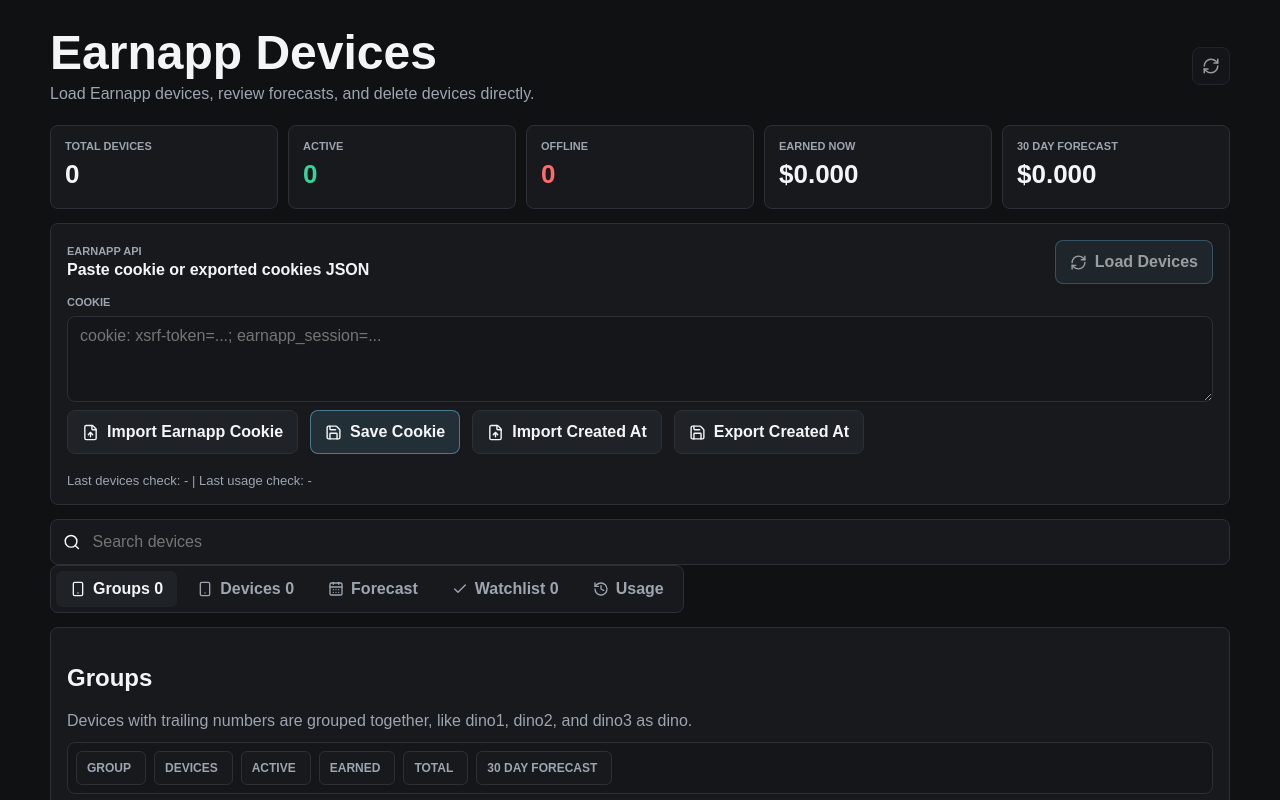
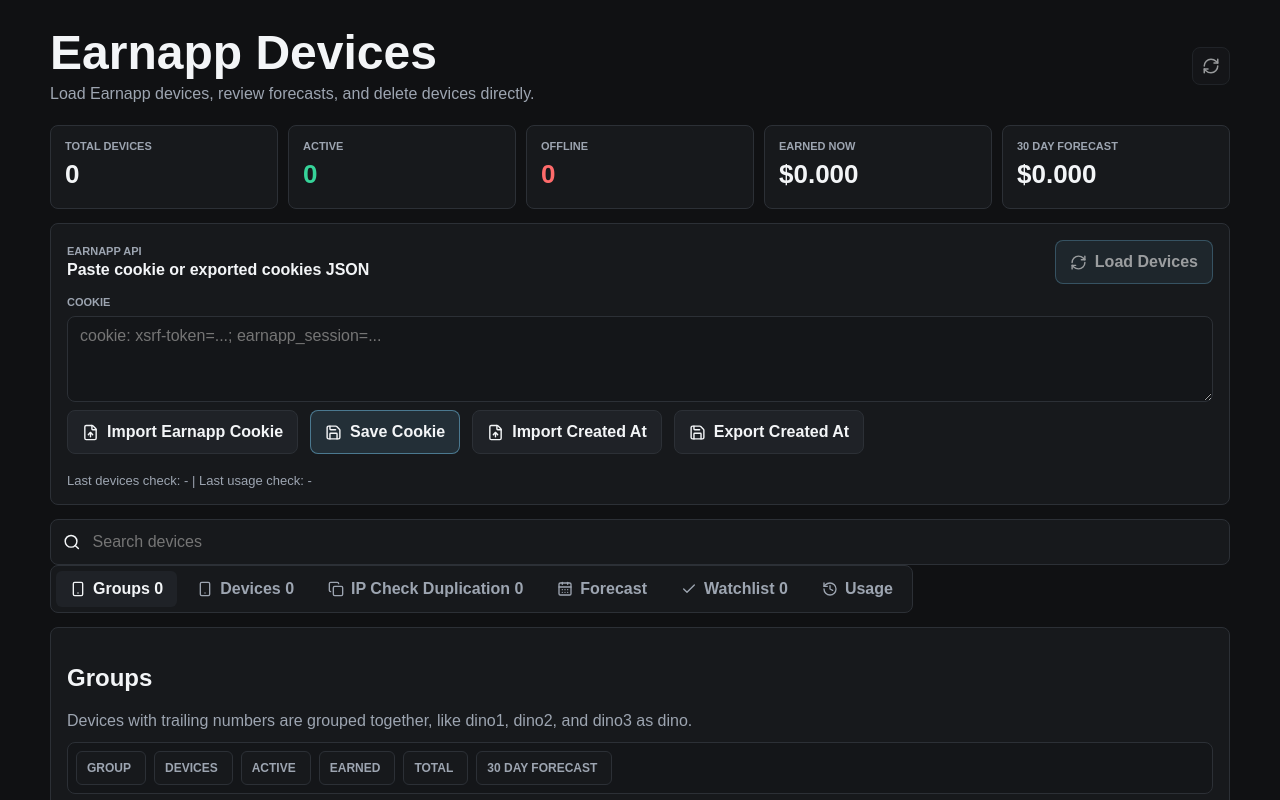
Before and after one commit to iansrnf/earnapp_monitoring, a Next.js app: page / in a window 1280 px wide. Shown: the top 800 px of the page. Built offline with nearby package versions, Linux system fonts and the light colour scheme.

Commit message:
IP address detect

```diff
--- a/app/globals.css
+++ b/app/globals.css
@@ -410,6 +410,10 @@ table {
 
 .usageTable table {
   min-width: 720px;
+}
+
+.duplicateIpTable table {
+  min-width: 520px;
 }
 
 .watchlistTable table {
--- a/app/page.tsx
+++ b/app/page.tsx
@@ -1,7 +1,7 @@
 "use client";
 
 import { useCallback, useEffect, useMemo, useRef, useState } from "react";
-import { CalendarDays, Check, FileUp, History, Pencil, RefreshCw, Save, Search, Smartphone, Trash2, X } from "lucide-react";
+import { CalendarDays, Check, Copy, FileUp, History, Pencil, RefreshCw, Save, Search, Smartphone, Trash2, X } from "lucide-react";
 import {
   EARNAPP_COOKIE_STORAGE_KEY,
   EARNAPP_COOKIE_NEVER_EXPIRES_AT,
@@ -46,6 +46,12 @@ type UsageRow = {
   point: EarnAppUsagePoint;
 };
 
+type DuplicateIpRow = {
+  key: string;
+  device: EarnAppDevice;
+  ip: string;
+};
+
 type ForecastRow = {
   device: EarnAppDevice;
   days: number;
@@ -84,7 +90,7 @@ type WatchlistRow = {
   status: WatchlistStatus;
 };
 
-type Tab = "groups" | "devices" | "forecast" | "watchlist" | "usage";
+type Tab = "groups" | "devices" | "ip-duplication" | "forecast" | "watchlist" | "usage";
 type SortDirection = "asc" | "desc";
 type SortConfig = {
   tab: Tab;
@@ -954,6 +960,34 @@ export default function EarnappDevicesPage() {
     return rows.sort((first, second) => second.point.date.localeCompare(first.point.date));
   }, [filteredDevices, getDeviceUsage]);
 
+  const duplicateIpRows = useMemo<DuplicateIpRow[]>(() => {
+    const devicesByIp = new Map<string, Map<string, EarnAppDevice>>();
+
+    filteredDevices.forEach((device, deviceIndex) => {
+      const deviceKey = device.uuid || `${device.title}-${deviceIndex}`;
+
+      device.ips.forEach((ip) => {
+        const normalizedIp = ip.trim().toLowerCase();
+
+        if (!normalizedIp) return;
+
+        const ipDevices = devicesByIp.get(normalizedIp) ?? new Map<string, EarnAppDevice>();
+        ipDevices.set(deviceKey, device);
+        devicesByIp.set(normalizedIp, ipDevices);
+      });
+    });
+
+    return Array.from(devicesByIp.entries()).flatMap(([ip, ipDevices]) =>
+      ipDevices.size > 1
+        ? Array.from(ipDevices.entries()).map(([deviceKey, device]) => ({
+            key: `${ip}-${deviceKey}`,
+            device,
+            ip,
+          }))
+        : [],
+    );
+  }, [filteredDevices]);
+
   const watchlistRows = useMemo<WatchlistRow[]>(() => {
     return filteredDevices
       .map((device) => {
@@ -1078,6 +1112,16 @@ export default function EarnappDevicesPage() {
         return "";
       }),
     [sortConfig, usageRows],
+  );
+
+  const sortedDuplicateIpRows = useMemo(
+    () =>
+      sortRows(duplicateIpRows, sortConfig, "ip-duplication", (row, key) => {
+        if (key === "device") return row.device.title;
+        if (key === "ip") return row.ip;
+        return "";
+      }),
+    [duplicateIpRows, sortConfig],
   );
 
   const sortedWatchlistRows = useMemo(
@@ -1266,23 +1310,27 @@ export default function EarnappDevicesPage() {
         </div>
 
         <div className="tabs" role="tablist" aria-label="Earnapp views">
-          <button type="button" className={`tab ${tab === "groups" ? "active" : ""}`} onClick={() => setTab("groups")} aria-selected={tab === "groups"}>
+          <button type="button" role="tab" className={`tab ${tab === "groups" ? "active" : ""}`} onClick={() => setTab("groups")} aria-selected={tab === "groups"}>
             <Smartphone size={16} />
             <span>Groups {groupedDevices.length}</span>
           </button>
-          <button type="button" className={`tab ${tab === "devices" ? "active" : ""}`} onClick={() => setTab("devices")} aria-selected={tab === "devices"}>
+          <button type="button" role="tab" className={`tab ${tab === "devices" ? "active" : ""}`} onClick={() => setTab("devices")} aria-selected={tab === "devices"}>
             <Smartphone size={16} />
             <span>Devices {filteredDevices.length}</span>
           </button>
-          <button type="button" className={`tab ${tab === "forecast" ? "active" : ""}`} onClick={() => setTab("forecast")} aria-selected={tab === "forecast"}>
+          <button type="button" role="tab" className={`tab ${tab === "ip-duplication" ? "active" : ""}`} onClick={() => setTab("ip-duplication")} aria-selected={tab === "ip-duplication"}>
+            <Copy size={16} />
+            <span>IP Check Duplication {duplicateIpRows.length}</span>
+          </button>
+          <button type="button" role="tab" className={`tab ${tab === "forecast" ? "active" : ""}`} onClick={() => setTab("forecast")} aria-selected={tab === "forecast"}>
             <CalendarDays size={16} />
             <span>Forecast</span>
           </button>
-          <button type="button" className={`tab ${tab === "watchlist" ? "active" : ""}`} onClick={() => setTab("watchlist")} aria-selected={tab === "watchlist"}>
+          <button type="button" role="tab" className={`tab ${tab === "watchlist" ? "active" : ""}`} onClick={() => setTab("watchlist")} aria-selected={tab === "watchlist"}>
             <Check size={16} />
             <span>Watchlist {watchlistFailedCount + watchlistPendingCount}</span>
           </button>
-          <button type="button" className={`tab ${tab === "usage" ? "active" : ""}`} onClick={() => setTab("usage")} aria-selected={tab === "usage"}>
+          <button type="button" role="tab" className={`tab ${tab === "usage" ? "active" : ""}`} onClick={() => setTab("usage")} aria-selected={tab === "usage"}>
             <History size={16} />
             <span>Usage</span>
           </button>
@@ -1621,6 +1669,45 @@ export default function EarnappDevicesPage() {
               </table>
             </div>
           </section>
+        ) : tab === "ip-duplication" ? (
+          <section className="earnAppSection" aria-label="Duplicate device IP addresses">
+            <div className="sectionHeader">
+              <div>
+                <h2>IP Check Duplication</h2>
+                <p>Devices that share the same IP address with at least one other device.</p>
+              </div>
+            </div>
+            <div className="tableWrap duplicateIpTable">
+              <table>
+                <thead>
+                  <tr>
+                    <th>{renderSortHeader("Device Name", "device")}</th>
+                    <th>{renderSortHeader("IP Address", "ip")}</th>
+                  </tr>
+                </thead>
+                <tbody>
+                  {sortedDuplicateIpRows.length === 0 ? (
+                    <tr>
+                      <td className="empty" colSpan={2}>
+                        {devices.length > 0 ? "No duplicate IP addresses found." : "Paste a cookie and load devices."}
+                      </td>
+                    </tr>
+                  ) : (
+                    sortedDuplicateIpRows.map((row) => (
+                      <tr key={row.key}>
+                        <td>
+                          <div className="deviceName">
+                            <strong>{row.device.title || "Unnamed device"}</strong>
+                          </div>
+                        </td>
+                        <td className="mono">{row.ip}</td>
+                      </tr>
+                    ))
+                  )}
+                </tbody>
+              </table>
+            </div>
+          </section>
         ) : tab === "groups" ? (
           <section className="earnAppSection" aria-label="Earnapp device groups">
             <div className="sectionHeader">
```
